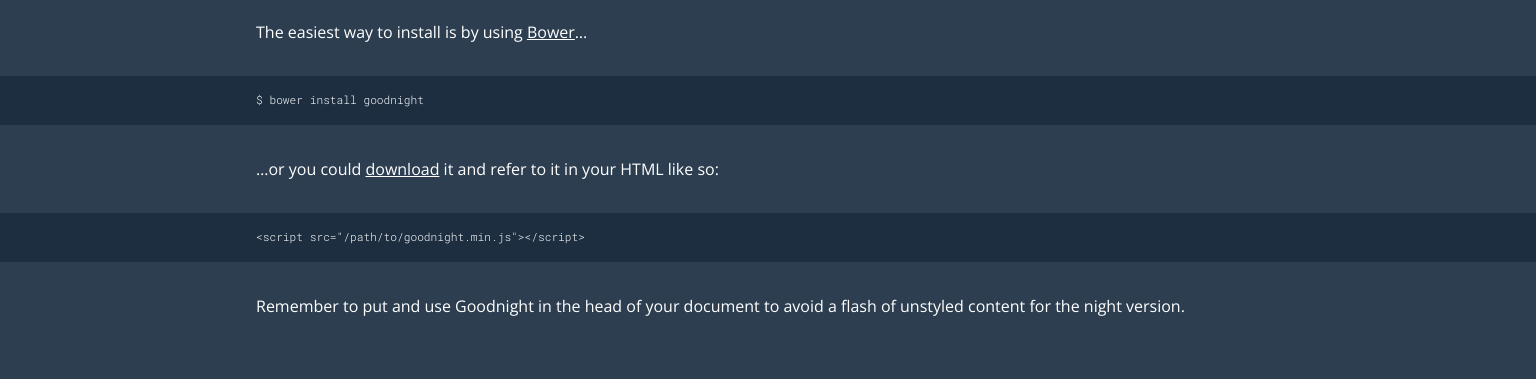
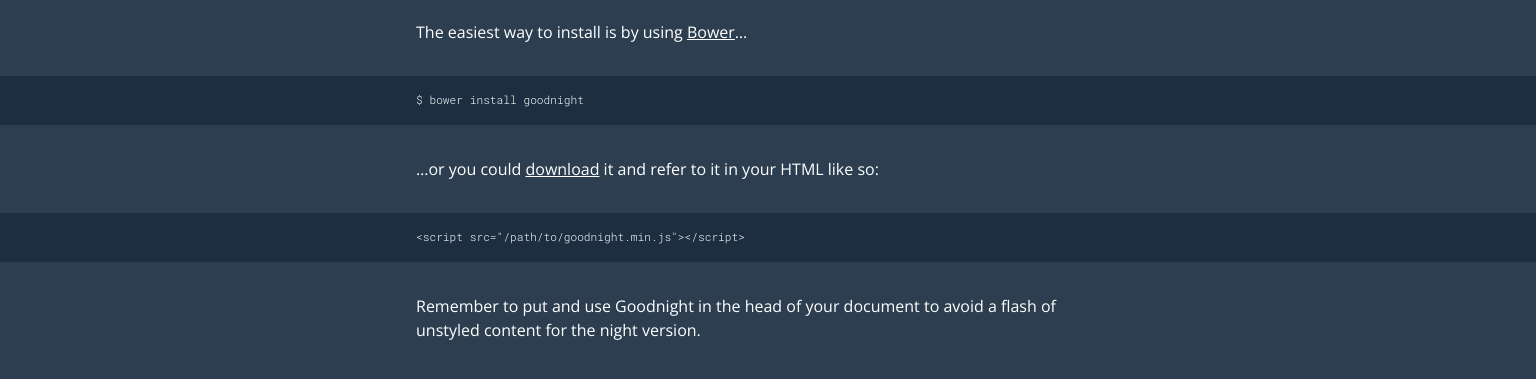
Before and after one commit to JaredCubilla/goodnight, a plain HTML site: page index.html in a window 1536 px wide. Shown: the part 352-731 px from the top of the page. Drawn offline with nearby package versions, Linux system fonts and the light colour scheme.

Commit message:
Larger margins

```diff
--- a/styles/main.css
+++ b/styles/main.css
@@ -67,11 +67,11 @@ p {
 }
 @media screen and (min-width: 95rem) {
 	body {
-		padding: 3rem 15rem;
+		padding: 3rem 25rem;
 	}
 	pre code {
-		padding: 1rem 16rem;
-		margin: 0 -15rem;
+		padding: 1rem 26rem;
+		margin: 0 -25rem;
 	}
 }
 @media screen and (max-width: 75rem) {
```
